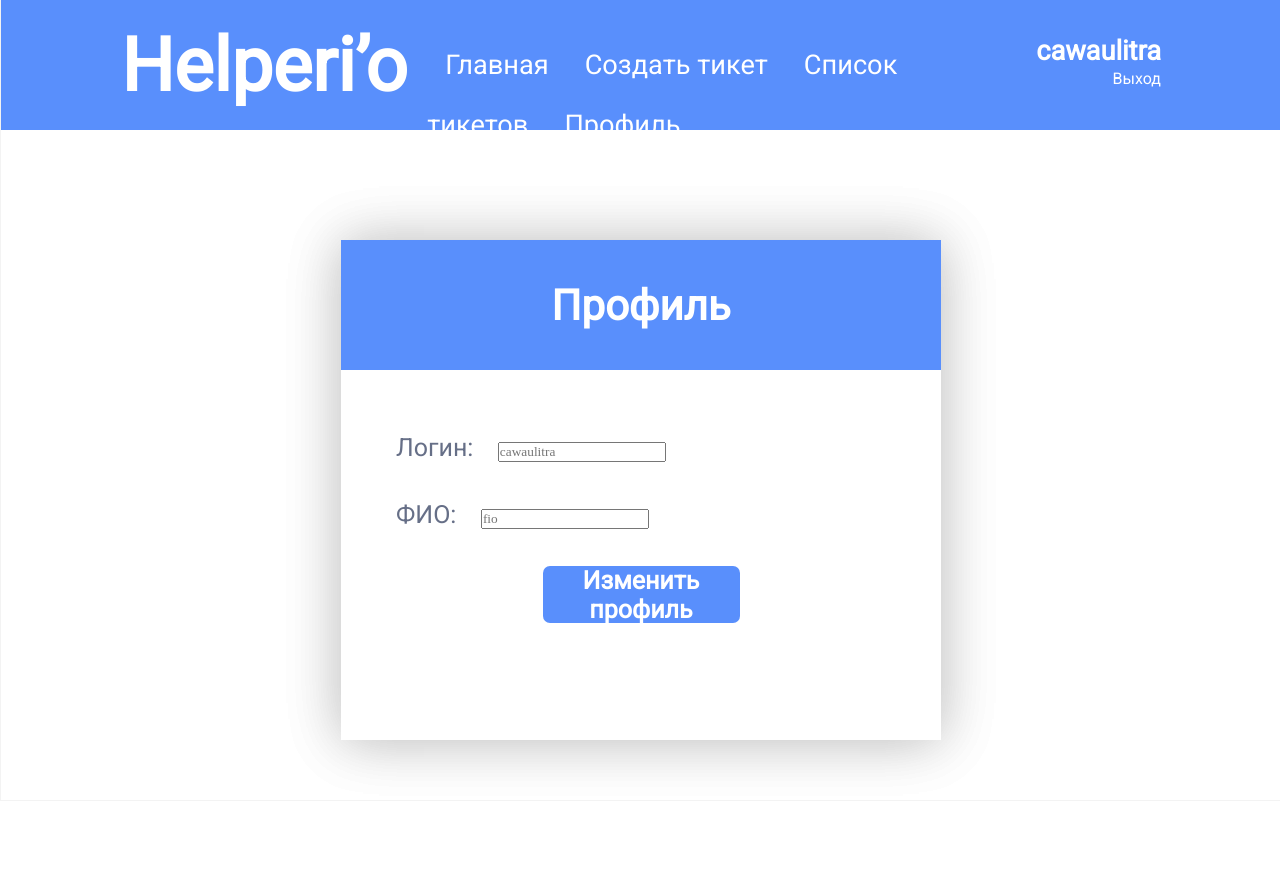
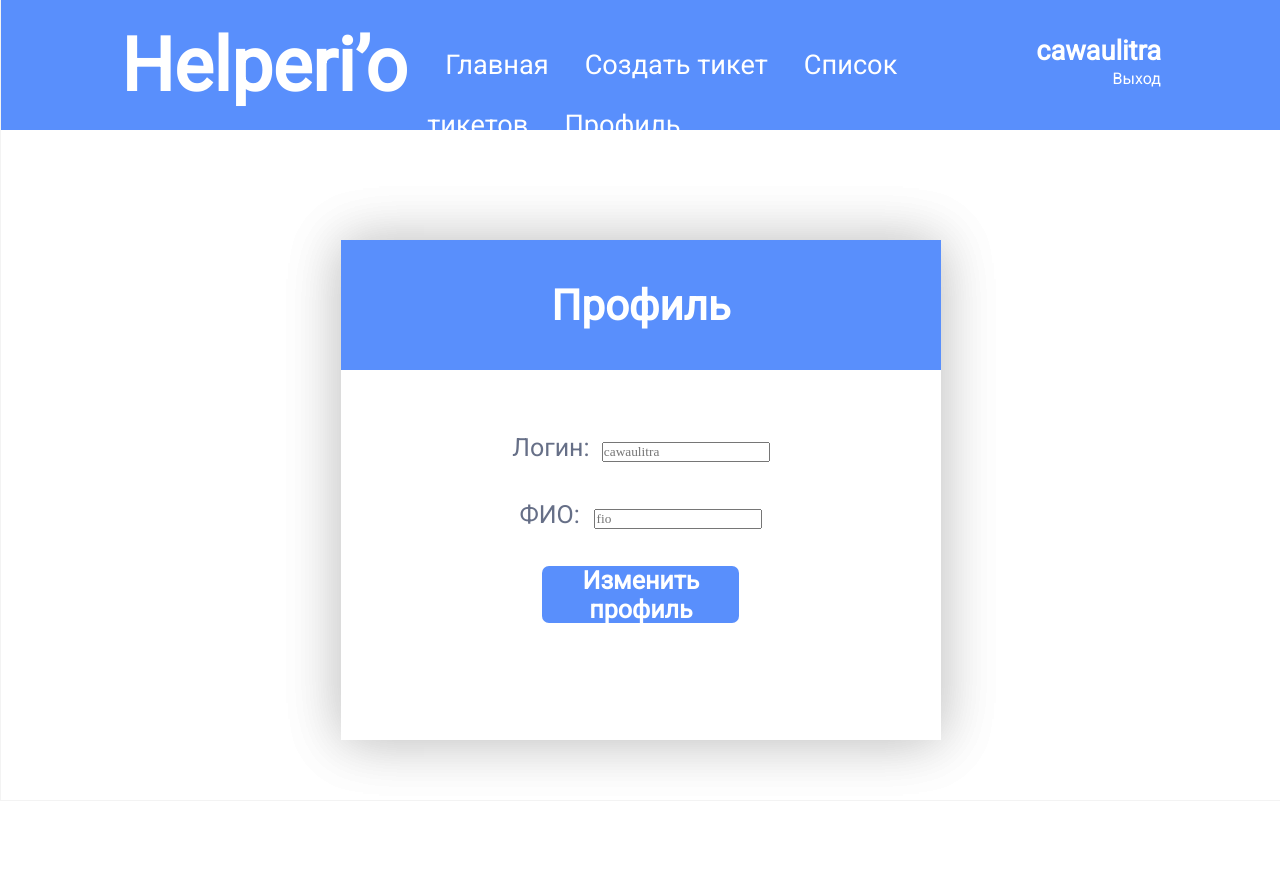
Before and after one commit to cawaulitra/localhost, a PHP site: page /user/profile in a window 1280 px wide. Run offline with PHP 8.4, Linux system fonts and the light colour scheme; a user stored in the database is signed in.

Commit message:
Update user_profile_view.php

```diff
--- a/application/views/user_profile_view.php
+++ b/application/views/user_profile_view.php
@@ -86,22 +86,25 @@ button{
     display: flex;
     flex-direction: row;
     align-items: baseline;
-    justify-content: flex-start;
+    justify-content: center;
+
 }
 .text2{
 	width: 100%;
     display: flex;
     flex-direction: row;
     align-items: baseline;
-    justify-content: flex-start;
+
+    justify-content: space-around;
 }
 .user_profile_content{
 	box-sizing: border-box;
 	padding: 63px 55px 63px 55px;
-	width: 100%;
+
     display: flex;
     flex-direction: column;
 	align-items: center;
+
 }
 input{
 	margin-left: 5%;
```
